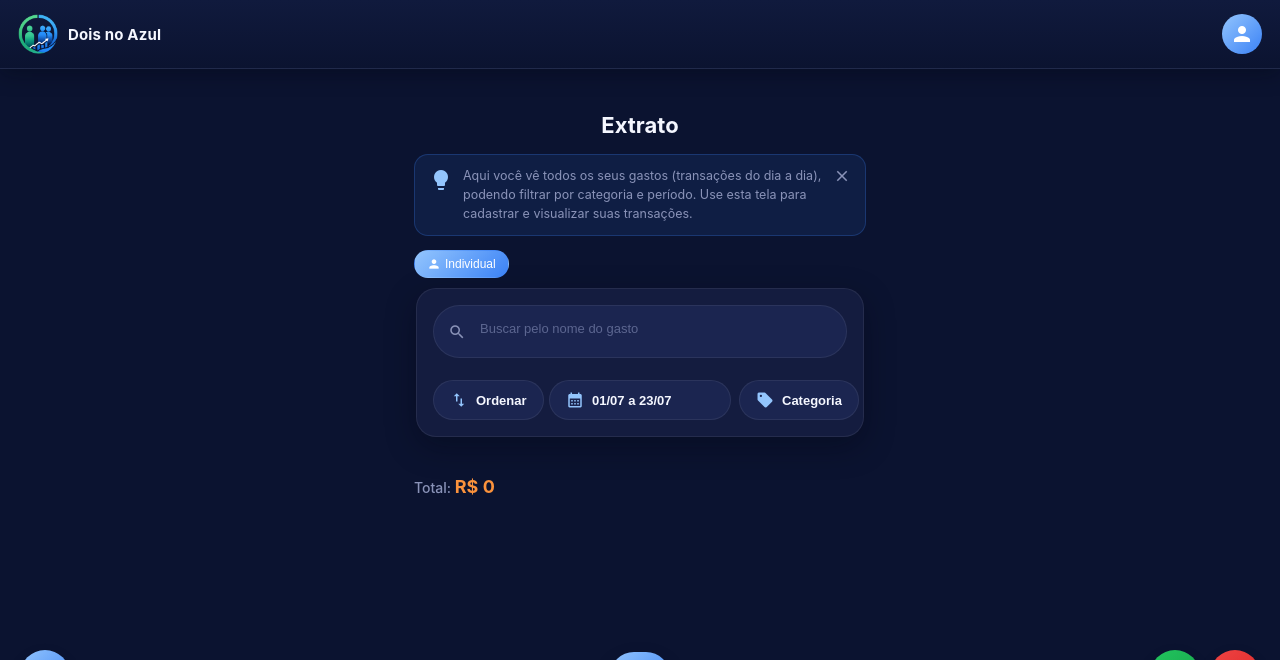
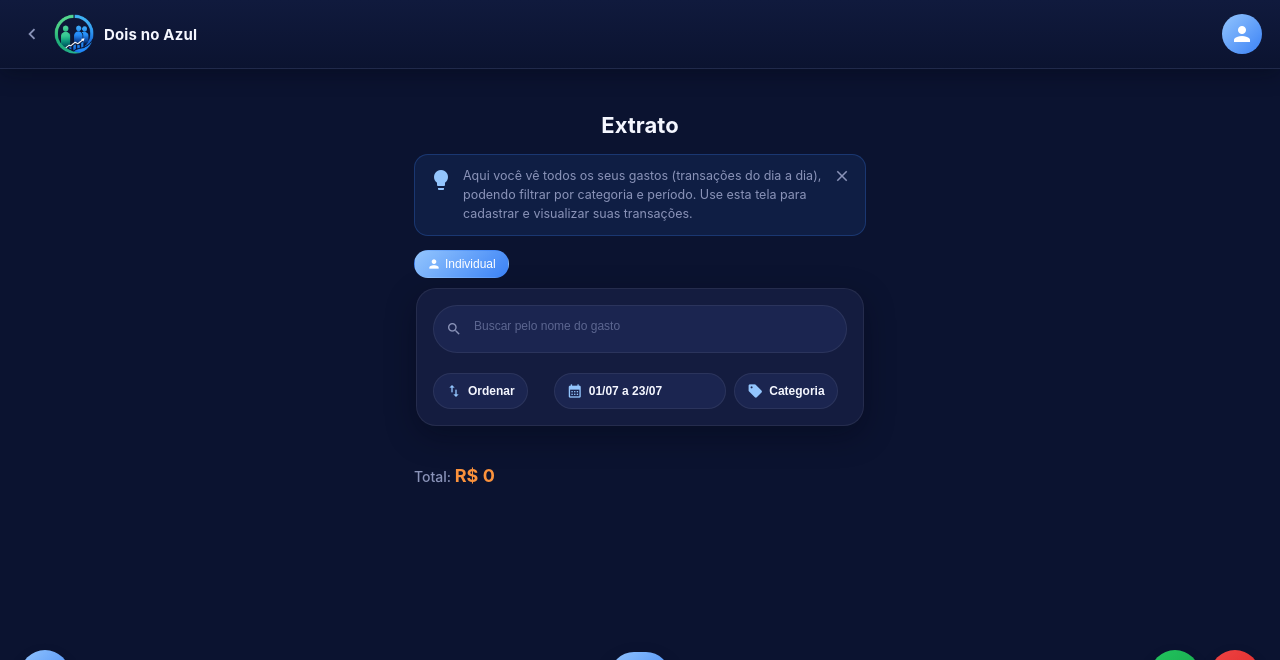
Before and after one commit to AbnerGomes/my-finances-app, a Flask app: page /extrato in a window 1280 px wide. Shown: the top 660 px of the page. Run offline with Flask 3, Linux system fonts and the light colour scheme; the visitor is signed in with stand-in values (Sample User, id 1); data that the repository does not hold is empty; some libraries are stand-ins or nearby versions.

Commit message:
Ajustes e resizes de layout para padronizacao no android

```diff
--- a/app.py
+++ b/app.py
@@ -16,6 +16,12 @@ app = Flask(__name__)
 
 # Defina uma chave secreta
 app.secret_key = 'gomes-abner-py-finn-flask-app-2025'
+
+# Sessão "lembrada" por 30 dias (em vez do padrão do Flask, que expira
+# quando o navegador/webview encerra) — combinado com session.permanent =
+# True no login, evita ter que logar de novo toda vez que o app é
+# reaberto.
+app.config['PERMANENT_SESSION_LIFETIME'] = timedelta(days=30)
 
 # Evita que o navegador sirva uma versão em cache de css/js depois de uma
 # edição — sem isso, alterações em static/ podem não aparecer pro usuário
--- a/routes/routes.py
+++ b/routes/routes.py
@@ -50,6 +50,10 @@ def init_routes(app, gasto_service,despesa_service,admin_service):
 #def configure_routes(app, gasto_service):
 @gasto_bp.route('/')
 def login():
+    # já tem sessão válida (login lembrado) — pula a tela de login e
+    # vai direto pra home, em vez de pedir senha de novo toda hora
+    if 'usuario' in session:
+        return redirect(url_for('gasto.index'))
     return render_template('login.html')
 
 @gasto_bp.route('/voltar_ao_login', methods=['GET','POST'])
@@ -68,6 +72,7 @@ def login_post():
 
         if usuario_bd is not None:
 
+            session.permanent = True  # mantém a sessão entre reaberturas do app (ver PERMANENT_SESSION_LIFETIME)
             session['usuario'] = usuario_bd
 
             gasto_bp.gasto_service.registrar_login(usuario)
@@ -151,7 +156,7 @@ def cadastrar_gasto():
                 </script>"""
 
     # return render_template('cadastrar_gasto.html')
-    return extrato()
+    return redirect(url_for('gasto.extrato'))
 
 @gasto_bp.route('/cadastrar_gasto_rapido', methods=['POST'])
 def cadastrar_gasto_rapido():
@@ -390,7 +395,7 @@ def editar_gasto():
     if not sucesso:
         flash('Você só pode editar os seus próprios gastos.', 'danger')
 
-    return extrato()
+    return redirect(url_for('gasto.extrato'))
 
 @gasto_bp.route('/deletar_gasto', methods=['POST'])
 def deletar_gasto():
@@ -415,7 +420,7 @@ def deletar_gasto():
         print("Erro ao deletar gasto:", e)
         flash('Erro ao tentar deletar o gasto. 😓', 'danger')
 
-    return extrato()
+    return redirect(url_for('gasto.extrato'))
 
 
 @despesa_bp.route('/despesas', methods=['GET','POST'])
@@ -539,7 +544,7 @@ def cadastrar_despesa():
         despesa_bp.despesa_service.salvar_despesa(despesa, valor, data, categoria,usuario,tipo_despesa)
     #flash('Despesa cadastrada com sucesso!', 'success')
 
-    return despesas()
+    return redirect(url_for('despesa.despesas'))
 
     #return render_template('despesas.html',usuario=usuario)
 
@@ -563,7 +568,7 @@ def editar_despesa():
     if not sucesso:
         flash('Você só pode editar as suas próprias despesas.', 'danger')
 
-    return despesas()
+    return redirect(url_for('despesa.despesas'))
 
 @despesa_bp.route('/deletar_despesa', methods=['POST'])
 def deletar_despesa():
--- a/static/css/comum.css
+++ b/static/css/comum.css
@@ -265,6 +265,35 @@ body.theme-dark {
     gap: 10px;
   }
 
+  /* botão de voltar, discreto, injetado via JS (ver comum.js) antes do
+     logo em toda tela que não seja a inicial */
+  .botao-voltar {
+    display: flex;
+    align-items: center;
+    justify-content: center;
+    width: 28px;
+    height: 28px;
+    margin-right: -2px;
+    border-radius: 50%;
+    border: none;
+    background: transparent;
+    color: var(--dna-text-dim);
+    cursor: pointer;
+    padding: 0;
+    flex-shrink: 0;
+    transition: background 0.15s ease, color 0.15s ease;
+  }
+
+  .botao-voltar:hover,
+  .botao-voltar:active {
+    background: var(--dna-card-soft);
+    color: var(--dna-text);
+  }
+
+  .botao-voltar .material-icons {
+    font-size: 22px;
+  }
+
   .logo {
     height: 40px;
   }
@@ -507,12 +536,12 @@ body.theme-dark {
 .busca-pill {
   display: flex;
   align-items: center;
-  gap: 8px;
+  gap: 6px;
   background: var(--dna-card-soft);
   border: 1px solid var(--dna-border);
   border-radius: 999px;
-  padding: 9px 14px;
-  margin-bottom: 10px;
+  padding: 7px 12px;
+  margin-bottom: 8px;
   transition: border-color 0.15s ease;
 }
 
@@ -521,7 +550,7 @@ body.theme-dark {
 }
 
 .busca-pill .material-icons {
-  font-size: 18px;
+  font-size: 16px;
   color: var(--dna-text-dim);
   flex-shrink: 0;
 }
@@ -533,7 +562,7 @@ body.theme-dark {
   outline: none;
   background: transparent;
   color: var(--dna-text);
-  font-size: 13px;
+  font-size: 12px;
 }
 
 .busca-pill input::placeholder {
@@ -553,7 +582,7 @@ body.theme-dark {
 .filtro-dropdown-wrapper {
   position: relative;
   flex: 1;
-  min-width: 108px;
+  min-width: 78px;
 }
 
 /* painel flutuante do botão "Ordenar"/"Categoria" */
--- a/static/css/extrato.css
+++ b/static/css/extrato.css
@@ -64,17 +64,24 @@ body{
   width: 100%;
   display: flex;
   align-items: center;
-  gap: 8px;
+  gap: 6px;
   background: var(--dna-card-soft);
   border: 1px solid var(--dna-border);
   border-radius: 999px;
-  padding: 10px 16px;
+  padding: 9px 12px;
   color: var(--dna-text);
-  font-size: 13px;
+  font-size: 12px;
   font-weight: 600;
   cursor: pointer;
   transition: border-color 0.15s ease, filter 0.15s ease;
   box-sizing: border-box;
+}
+
+.filtro-periodo-btn span:last-child {
+  overflow: hidden;
+  text-overflow: ellipsis;
+  white-space: nowrap;
+  min-width: 0;
 }
 
 .filtro-periodo-btn:hover,
@@ -92,7 +99,7 @@ body{
 }
 
 .filtro-periodo-btn .material-icons {
-  font-size: 18px;
+  font-size: 16px;
   color: var(--primary-light);
   flex-shrink: 0;
 }
@@ -110,14 +117,14 @@ body{
 .filtros-row .filtro-periodo-btn {
   width: auto;
   flex: 1;
-  min-width: 108px;
+  min-width: 78px;
 }
 
 /* o botão de período mostra duas datas ("01/07 a 24/07") — precisa de
-   mais espaço que "Ordenar"/"Categoria" pra não cortar */
+   um pouco mais de espaço que "Ordenar"/"Categoria" pra não cortar */
 #periodo-picker {
-  flex: 1.5;
-  min-width: 132px;
+  flex: 1.3;
+  min-width: 96px;
 }
 
 .edit-icon {
--- a/static/js/comum.js
+++ b/static/js/comum.js
@@ -1,6 +1,27 @@
 // ============================================================
 // comum.js — usado em todas as telas (cabeçalho, rodapé, tema)
 // ============================================================
+
+// ============================================================
+// Botão de voltar (◄) no cabeçalho, discreto, do lado esquerdo do
+// logo — chama o histórico do navegador. Não aparece na tela inicial
+// (não faz sentido "voltar" da home) nem quando não há pra onde
+// voltar (primeira página aberta pelo app).
+// ============================================================
+document.addEventListener('DOMContentLoaded', () => {
+  const logoText = document.querySelector('.logo-text');
+  const ehHome = document.body.classList.contains('home-page');
+  if (!logoText || ehHome || window.history.length <= 1) return;
+
+  const botaoVoltar = document.createElement('button');
+  botaoVoltar.type = 'button';
+  botaoVoltar.className = 'botao-voltar';
+  botaoVoltar.setAttribute('aria-label', 'Voltar');
+  botaoVoltar.innerHTML = '<span class="material-icons">chevron_left</span>';
+  botaoVoltar.addEventListener('click', () => history.back());
+
+  logoText.prepend(botaoVoltar);
+});
 
 function filtrarGastos(isCasal) {
   const url = new URL(window.location.href);
--- a/static/js/config.js
+++ b/static/js/config.js
@@ -13,6 +13,10 @@ document.addEventListener('click', function (event) {
 
 
 document.addEventListener('DOMContentLoaded', function () {
+    // só existe em configuracoes_exclusao.html (tela de "conta excluída");
+    // config.js também é carregado em configuracoes.html, que não tem
+    // esse modal — sem o guard, isso jogava um erro de JS toda vez que
+    // a tela normal de Configurações abria
     const modal = document.getElementById('modal-delecao-ok');
-    modal.style.display = 'block';
+    if (modal) modal.style.display = 'block';
 });
```
Also changed, not shown: static/css/configuracoes.css (+9 -2 lines), static/css/despesas.css (+6 -6 lines).
